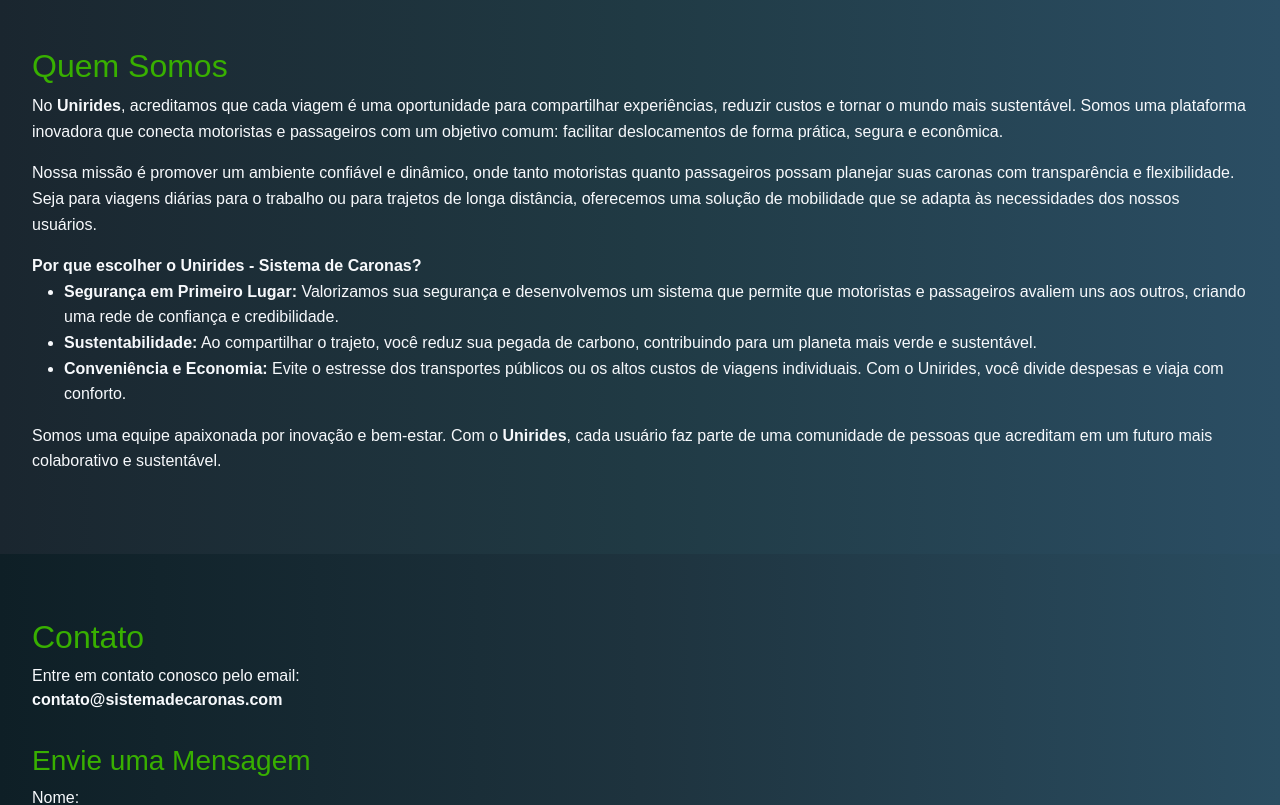
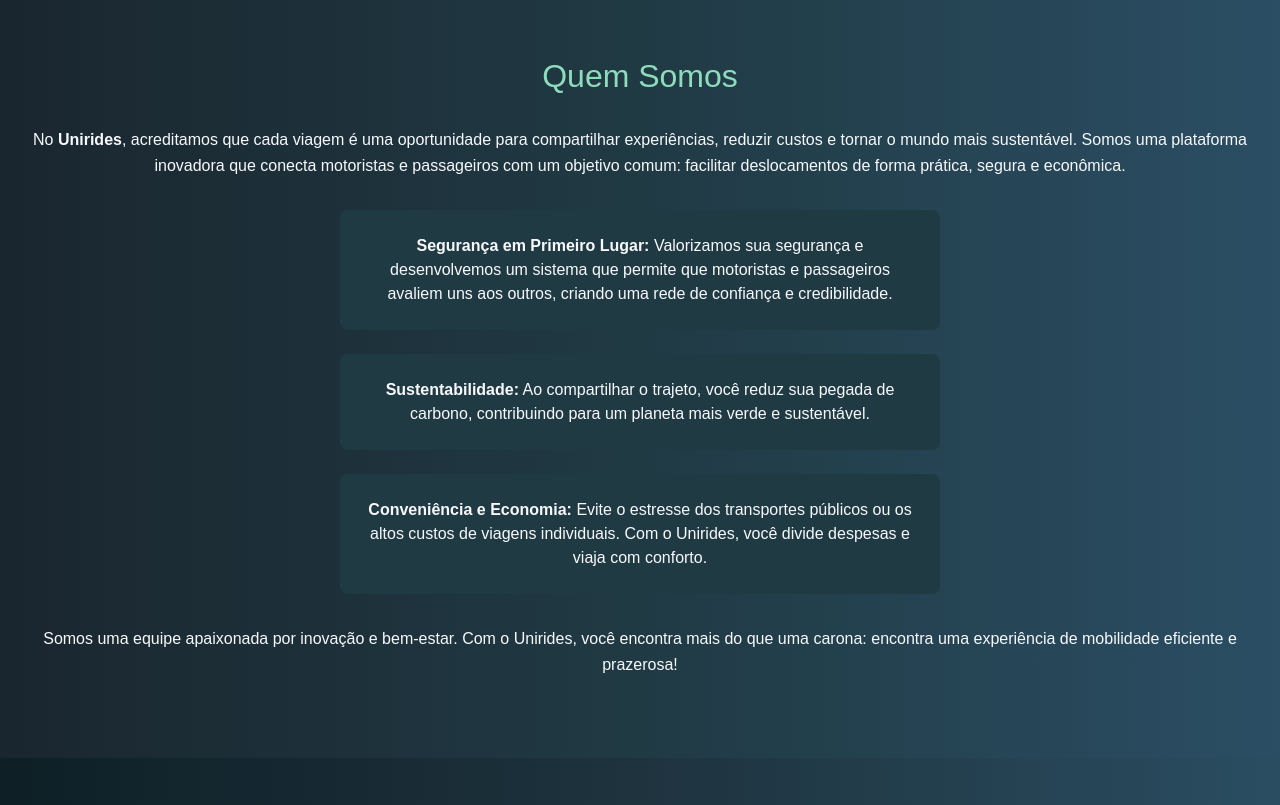
Before and after one commit to danirso/Unirides, a React (Create React App) app in the folder frontend/: page / in a window 1280 px wide. Shown: the part 1120-1925 px from the top of the page. Built offline with nearby package versions, Linux system fonts and the light colour scheme.

Commit message:
Troquei as cores e coloquei a logo

```diff
--- a/frontend/src/landPage.js
+++ b/frontend/src/landPage.js
@@ -33,7 +33,7 @@
 
   const buttonStyle = {
     padding: "0.75rem 1.5rem",
-    backgroundColor: "#38b000",
+    backgroundColor: "#8fdcbc",
     color: "#fff",
     border: "none",
     borderRadius: "8px",
@@ -49,7 +49,7 @@
   };
 
   socialIconStyle[":hover"] = {
-    color: "#38b000",
+    color: "#8fdcbc",
   };
 
   return (
@@ -69,15 +69,23 @@
       >
         {/* Logo e Links */}
         <div style={{ display: "flex", alignItems: "center" }}>
+          <img
+            src={`${process.env.PUBLIC_URL}/logo.png`}
+            alt="UniRides logo"
+            style={{
+              width: "50px", // ajuste o tamanho conforme necessário
+              marginRight: "10px",
+            }}
+          />
           <div
             style={{
               fontSize: "1.5rem",
               fontWeight: "bold",
-              color: "#38b000",
+              color: "#8fdcbc",
               marginRight: "1.5rem",
             }}
           >
-            Unirides - Caronas
+            Unirides
           </div>
           <div style={{ display: "flex", gap: "1rem" }}>
             <button
@@ -230,7 +238,7 @@
           color: "#f7f9fc",
         }}
       >
-        <h1 style={{ fontSize: "2.5rem", color: "#38b000" }}>
+        <h1 style={{ fontSize: "2.5rem", color: "#8fdcbc" }}>
           Bem-vindo ao Unirides
         </h1>
         <p
@@ -281,49 +289,95 @@
           padding: "4rem 2rem",
           background: "linear-gradient(to right, #1a262f, #203a44, #2b4e64)",
           color: "#f7f9fc",
+          textAlign: "center",
         }}
       >
-        <h2 style={{ fontSize: "2rem", color: "#38b000" }}>Quem Somos</h2>
-        <p style={{ fontSize: "1rem", color: "#f7f9fc", lineHeight: "1.6" }}>
+        <h2
+          style={{ fontSize: "2rem", color: "#8fdcbc", marginBottom: "2rem" }}
+        >
+          Quem Somos
+        </h2>
+        <p
+          style={{
+            fontSize: "1rem",
+            color: "#f7f9fc",
+            lineHeight: "1.6",
+            marginBottom: "2rem",
+          }}
+        >
           No <strong>Unirides</strong>, acreditamos que cada viagem é uma
           oportunidade para compartilhar experiências, reduzir custos e tornar o
           mundo mais sustentável. Somos uma plataforma inovadora que conecta
           motoristas e passageiros com um objetivo comum: facilitar
           deslocamentos de forma prática, segura e econômica.
         </p>
-        <p style={{ fontSize: "1rem", color: "#f7f9fc", lineHeight: "1.6" }}>
-          Nossa missão é promover um ambiente confiável e dinâmico, onde tanto
-          motoristas quanto passageiros possam planejar suas caronas com
-          transparência e flexibilidade. Seja para viagens diárias para o
-          trabalho ou para trajetos de longa distância, oferecemos uma solução
-          de mobilidade que se adapta às necessidades dos nossos usuários.
-        </p>
-        <p style={{ fontSize: "1rem", color: "#f7f9fc", lineHeight: "1.6" }}>
-          <strong>Por que escolher o Unirides - Sistema de Caronas?</strong>
-          <br />
-          <ul>
-            <li>
-              <strong>Segurança em Primeiro Lugar:</strong> Valorizamos sua
-              segurança e desenvolvemos um sistema que permite que motoristas e
-              passageiros avaliem uns aos outros, criando uma rede de confiança
-              e credibilidade.
-            </li>
-            <li>
-              <strong>Sustentabilidade:</strong> Ao compartilhar o trajeto, você
-              reduz sua pegada de carbono, contribuindo para um planeta mais
-              verde e sustentável.
-            </li>
-            <li>
-              <strong>Conveniência e Economia:</strong> Evite o estresse dos
-              transportes públicos ou os altos custos de viagens individuais.
-              Com o Unirides, você divide despesas e viaja com conforto.
-            </li>
-          </ul>
-        </p>
-        <p style={{ fontSize: "1rem", color: "#f7f9fc", lineHeight: "1.6" }}>
-          Somos uma equipe apaixonada por inovação e bem-estar. Com o{" "}
-          <strong>Unirides</strong>, cada usuário faz parte de uma comunidade de
-          pessoas que acreditam em um futuro mais colaborativo e sustentável.
+
+        <div
+          style={{
+            display: "flex",
+            flexDirection: "column",
+            gap: "1.5rem",
+            alignItems: "center",
+          }}
+        >
+          {/* Box 1 */}
+          <div
+            style={{
+              backgroundColor: "#203a44",
+              padding: "1.5rem",
+              borderRadius: "8px",
+              maxWidth: "600px",
+              width: "100%",
+            }}
+          >
+            <strong>Segurança em Primeiro Lugar:</strong> Valorizamos sua
+            segurança e desenvolvemos um sistema que permite que motoristas e
+            passageiros avaliem uns aos outros, criando uma rede de confiança e
+            credibilidade.
+          </div>
+
+          {/* Box 2 */}
+          <div
+            style={{
+              backgroundColor: "#203a44",
+              padding: "1.5rem",
+              borderRadius: "8px",
+              maxWidth: "600px",
+              width: "100%",
+            }}
+          >
+            <strong>Sustentabilidade:</strong> Ao compartilhar o trajeto, você
+            reduz sua pegada de carbono, contribuindo para um planeta mais verde
+            e sustentável.
+          </div>
+
+          {/* Box 3 */}
+          <div
+            style={{
+              backgroundColor: "#203a44",
+              padding: "1.5rem",
+              borderRadius: "8px",
+              maxWidth: "600px",
+              width: "100%",
+            }}
+          >
+            <strong>Conveniência e Economia:</strong> Evite o estresse dos
+            transportes públicos ou os altos custos de viagens individuais. Com
+            o Unirides, você divide despesas e viaja com conforto.
+          </div>
+        </div>
+
+        <p
+          style={{
+            fontSize: "1rem",
+            color: "#f7f9fc",
+            lineHeight: "1.6",
+            marginTop: "2rem",
+          }}
+        >
+          Somos uma equipe apaixonada por inovação e bem-estar. Com o Unirides,
+          você encontra mais do que uma carona: encontra uma experiência de
+          mobilidade eficiente e prazerosa!
         </p>
       </section>
 
@@ -336,7 +390,7 @@
           color: "#f7f9fc",
         }}
       >
-        <h2 style={{ fontSize: "2rem", color: "#38b000" }}>Contato</h2>
+        <h2 style={{ fontSize: "2rem", color: "#8fdcbc" }}>Contato</h2>
 
         <p style={{ fontSize: "1rem", color: "#f7f9fc" }}>
           Entre em contato conosco pelo email: <br />
@@ -355,7 +409,7 @@
 
         {/* Formulário de contato */}
         <div style={{ flex: 1, marginRight: "2rem" }}>
-          <h3 style={{ color: "#38b000" }}>Envie uma Mensagem</h3>
+          <h3 style={{ color: "#8fdcbc" }}>Envie uma Mensagem</h3>
           <form>
             <label style={{ display: "block", marginBottom: "0.5rem" }}>
               Nome:
@@ -392,13 +446,13 @@
 
         {/* Redes sociais */}
         <div style={{ marginTop: "3rem" }}>
-          <h3 style={{ color: "#38b000" }}>Siga-nos nas Redes Sociais</h3>
+          <h3 style={{ color: "#8fdcbc" }}>Siga-nos nas Redes Sociais</h3>
           <div style={{ display: "flex", gap: "1rem" }}>
             <a
               href="https://www.facebook.com/puccampinas/?locale=pt_BR"
               target="_blank"
               style={socialIconStyle}
-              onMouseEnter={(e) => (e.target.style.color = "#38b000")} // fica verde se passa em cima com o mouse
+              onMouseEnter={(e) => (e.target.style.color = "#8fdcbc")} // fica verde se passa em cima com o mouse
               onMouseLeave={(e) => (e.target.style.color = "#f7f9fc")} // Cor original ao tirar o mouse
             >
               <i className="fab fa-facebook-f"></i>
@@ -407,7 +461,7 @@
               href="https://www.instagram.com/puccampinas/"
               target="_blank"
               style={socialIconStyle}
-              onMouseEnter={(e) => (e.target.style.color = "#38b000")}
+              onMouseEnter={(e) => (e.target.style.color = "#8fdcbc")}
               onMouseLeave={(e) => (e.target.style.color = "#f7f9fc")}
             >
               <i className="fab fa-instagram"></i>
@@ -416,7 +470,7 @@
               href="https://x.com/puccampinas"
               target="_blank"
               style={socialIconStyle}
-              onMouseEnter={(e) => (e.target.style.color = "#38b000")}
+              onMouseEnter={(e) => (e.target.style.color = "#8fdcbc")}
               onMouseLeave={(e) => (e.target.style.color = "#f7f9fc")}
             >
               <i className="fab fa-twitter"></i>
@@ -436,7 +490,7 @@
       >
         {/* Endereço */}
         <div style={{ marginTop: "1.5rem" }}>
-          <h3 style={{ color: "#38b000" }}>Nosso Endereço</h3>
+          <h3 style={{ color: "#8fdcbc" }}>Nosso Endereço</h3>
           <p>
             Av. Reitor Benedito José Barreto Fonseca, H15 - Parque dos
             Jacarandás, Campinas - SP
@@ -445,7 +499,7 @@
 
         {/* Mapa */}
         <div style={{ marginTop: "3rem" }}>
-          <h3 style={{ color: "#38b000" }}>Encontre-nos no Mapa</h3>
+          <h3 style={{ color: "#8fdcbc" }}>Encontre-nos no Mapa</h3>
           <div>
             <iframe
               src="https://www.google.com/maps/embed?pb=!1m18!1m12!1m3!1d3675.060320348315!2d-47.05483758442353!3d-22.834080985049522!2m3!1f0!2f0!3f0!3m2!1i1024!2i768!4f13.1!3m3!1m2!1s0x94c8c423e9c92bc5%3A0xce9a7f4920d1df4b!2sAv.%20Reitor%20Benedito%20Jos%C3%A9%20Barreto%20Fonseca%2C%20H15%20-%20Parque%20dos%20Jacarand%C3%A1s%2C%20Campinas%20-%20SP!5e0!3m2!1spt-BR!2sbr!4v1697061014515!5m2!1spt-BR!2sbr"
```
